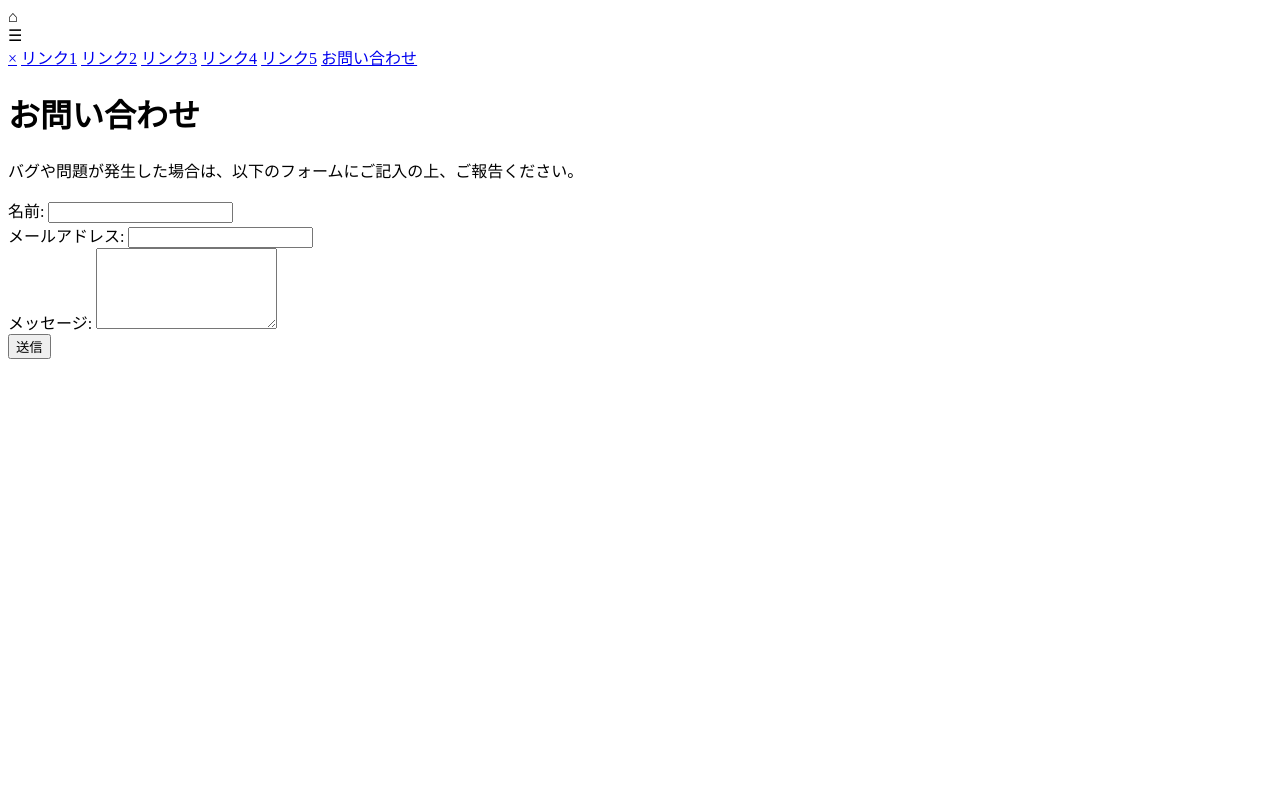
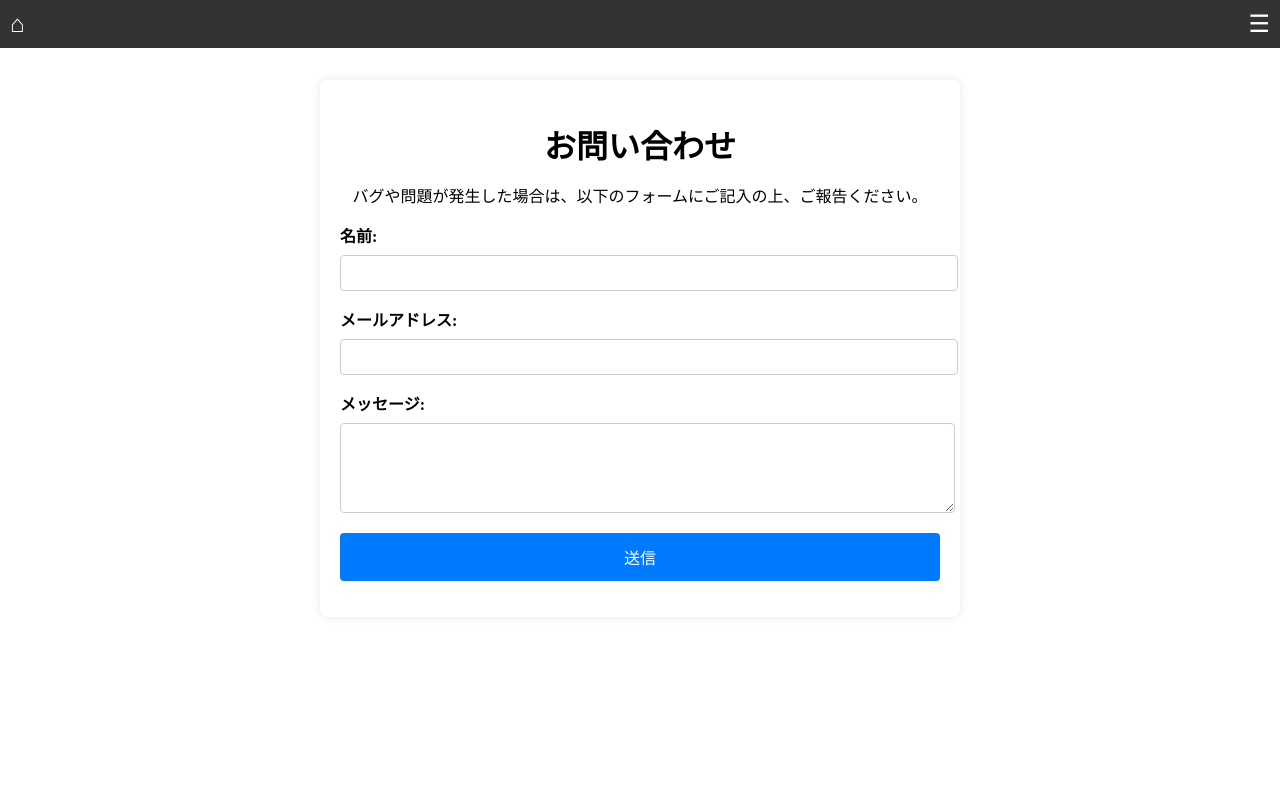
Before and after one commit to GawleyEllis/inquiry, a plain HTML site: page index.html in a window 1280 px wide. Drawn offline with Linux system fonts and the light colour scheme.

Commit message:
Update index.html

```diff
--- a/index.html
+++ b/index.html
@@ -3,6 +3,7 @@
 <head>
     <meta charset="UTF-8">
     <meta name="viewport" content="width=device-width, initial-scale=1.0">
+       <link rel="stylesheet" href="https://GawleyEllis.github.io/inquiry/stylesheet.css">
     <title>お問い合わせフォーム</title>
 
 </head>
```
